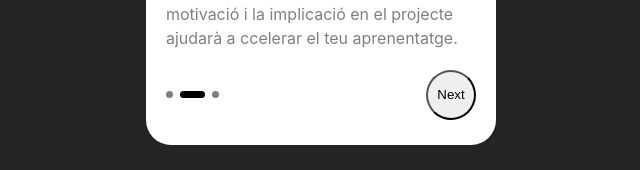
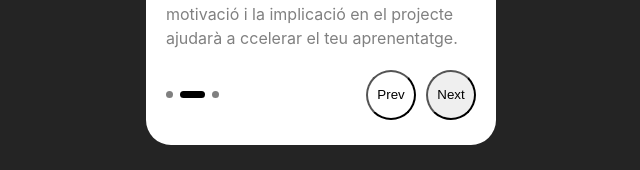
Before and after one commit to Readek/ITA-Onboarding, a React (Vite) app: page / in a window 1280 px wide. Both pictures are taken after a click on the button "Next". Shown: the part 580-750 px from the top of the page, without its empty margins (319-959 px from the left). Built offline with nearby package versions, Linux system fonts and the light colour scheme.

Commit message:
Exercici 4 - Add prev button

```diff
--- a/src/App.jsx
+++ b/src/App.jsx
@@ -7,8 +7,11 @@ function App() {
 
   const [ step, setStep ] = useState(0);
 
-  function handleClick() {
+  function handleClickNext() {
     nextStep();
+  }
+  function handleClickPrev() {
+    prevStep()
   }
 
   /** Updates to the next step or goes back to the first if at end */
@@ -20,6 +23,15 @@ function App() {
     }
   }
 
+  /** Updates to the next step or goes back to the first if at end */
+  function prevStep() {
+    if (step == 0) {
+      setStep(tutorialData.length - 1);
+    } else {
+      setStep(step-1);
+    }
+  }
+
   return (
     <div className=''>
       <Card
@@ -27,7 +39,8 @@ function App() {
         desc={tutorialData[step].description}
         bgCol={tutorialData[step].bgColor}
         img={tutorialData[step].image}
-        clickEv={handleClick}
+        nextEv={handleClickNext}
+        prevEv={handleClickPrev}
         count={step}
       />
     </div>
--- a/src/Card.css
+++ b/src/Card.css
@@ -59,9 +59,19 @@
 
 .onboardingCardBtnDiv {
     display: flex;
+    gap: 10px;
 }
 .onboardingCardBtnNext {
     height: 50px;
     width: 50px;
     border-radius: 100%;
+    cursor: pointer;
 }
+.onboardingCardBtnPrev {
+    height: 50px;
+    width: 50px;
+    border-radius: 100%;
+    cursor: pointer;
+    background-color: white;
+    color: black;
+}
--- a/src/Card.jsx
+++ b/src/Card.jsx
@@ -1,11 +1,12 @@
 import './Card.css'
 
-export function Card({ title, desc, bgCol, img, clickEv, count }) {
+export function Card({ title, desc, bgCol, img, nextEv, prevEv, count }) {
 
-    const progress = [];
+    const maxCount = 3;
 
     // progress dots, active if count matches loop count
-    for (let i = 0; i < 3; i++) { // hardcoded to 3 steps
+    const progress = [];
+    for (let i = 0; i < maxCount; i++) {
         let classText = "onboardingCardProgress";
         if (count == i) {
            classText += ' onboardingCardProgressActive';
@@ -25,7 +26,8 @@ export function Card({ title, desc, bgCol, img, clickEv, count }) {
                     {progress}
                 </div>
                 <div className='onboardingCardBtnDiv'>
-                    <button className="onboardingCardBtnNext" onClick={clickEv}>Next</button>
+                    {count > 0 && <button className="onboardingCardBtnPrev" onClick={prevEv}>Prev</button>}
+                    {count < maxCount - 1 && <button className="onboardingCardBtnNext" onClick={nextEv}>Next</button>}
                 </div>
             </div>
         </div>
```
